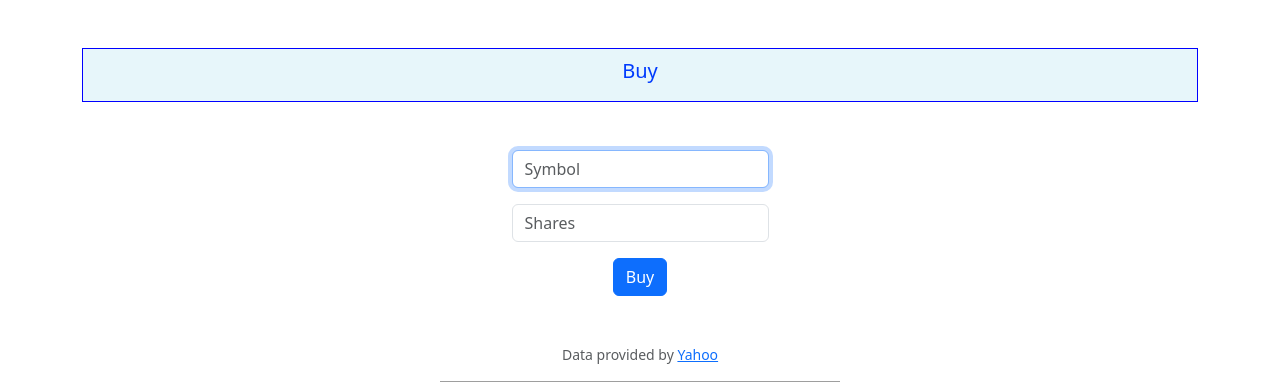
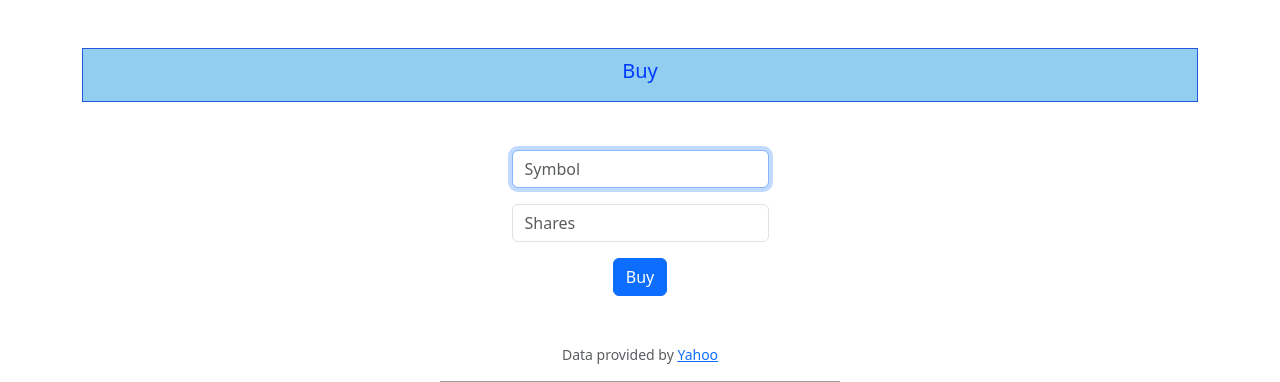
Before and after one commit to nguyenduchuy97/CS50x, a Flask app: page /buy in a window 1280 px wide. Shown: the part 76-458 px from the top of the page. Run offline with Flask 3, Linux system fonts and the light colour scheme; a user stored in the database is signed in; some libraries are stand-ins or nearby versions; grey boxes are pictures that could not be loaded.

Commit message:
Sat, May 18, 2024, 7:18 PM +07:00

```diff
--- a/finance/static/styles.css
+++ b/finance/static/styles.css
@@ -39,13 +39,13 @@ table {
 }
 
 .bought {
-    background-color: rgb(175, 225, 237, 0.3);
+    background-color: rgb(38, 158, 225, 0.5);
     color: rgb(0, 59, 253);
     margin-bottom: 3rem;
     padding-top: 10px;
     padding-right: 10px;
     padding-bottom: 10px;
     padding-left: 10px;
-    border: 1px solid blue;
+    border: 1px solid rgb(38, 85, 225);
 
 }
```
